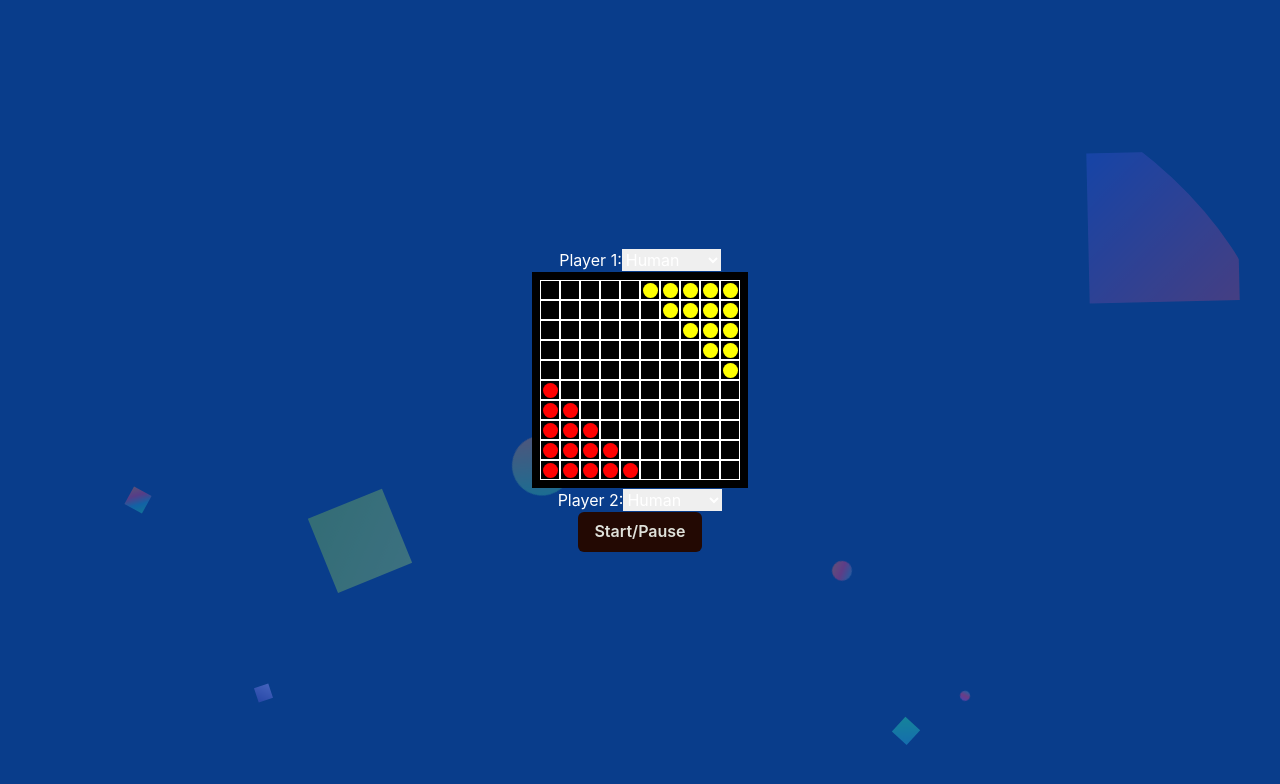
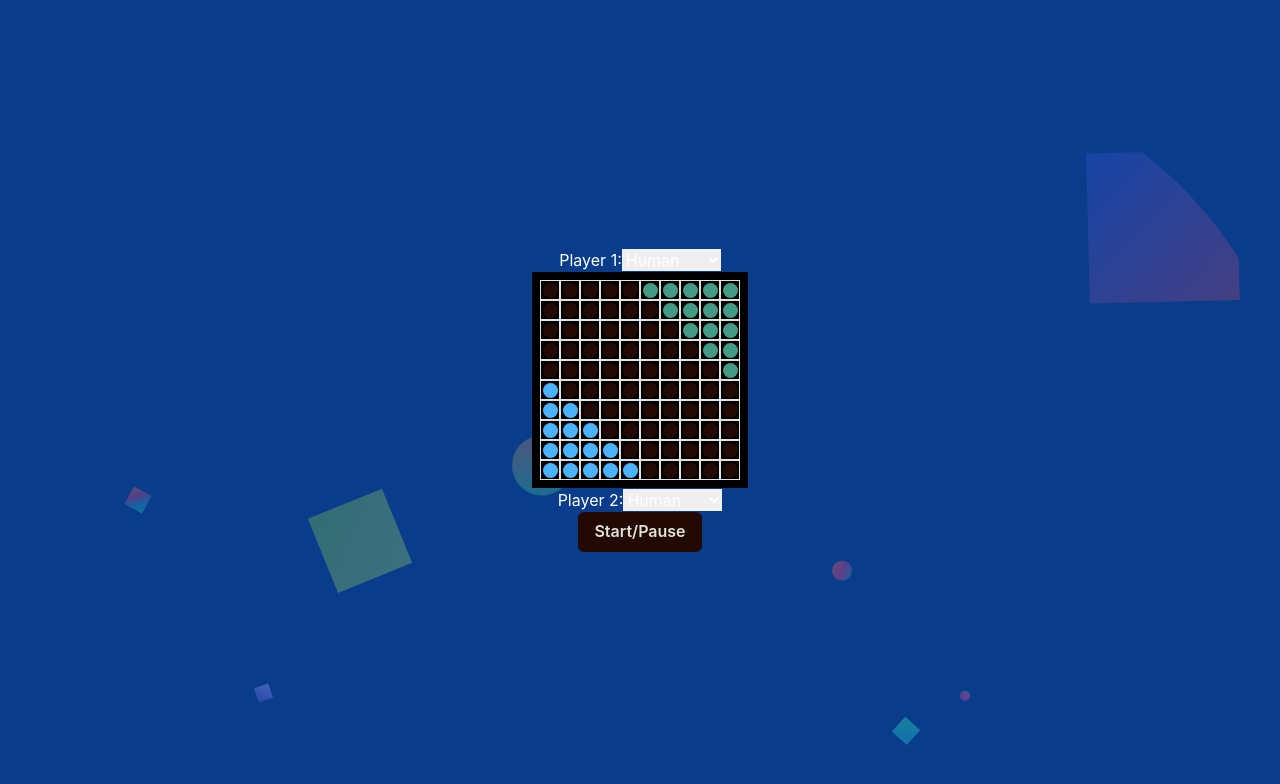
Before and after one commit to cholazzzb/toro-web-vercel, a Next.js app: page /projects/ai-halma in a window 1280 px wide. Shown: the top 784 px of the page. Built offline with nearby package versions, Linux system fonts and the light colour scheme.

Commit message:
chore: update board color

```diff
--- a/components/projects/ai-halma/Square.module.css
+++ /dev/null
@@ -1,34 +0,0 @@
-.square {
-  border: solid 1px white;
-  width: 20px;
-  height: 20px;
-  display: flex;
-  justify-content: center;
-  align-items: center;
-}
-
-.empty {
-}
-
-.piece {
-  display: inline-block;
-  width: 15px;
-  height: 15px;
-  border-radius: 50%;
-}
-
-.red {
-  background-color: red;
-}
-
-.yellow {
-  background-color: yellow;
-}
-
-.green {
-  background-color: green;
-}
-
-.blue {
-  background-color: blue;
-}
--- a/components/projects/ai-halma/Square.tsx
+++ b/components/projects/ai-halma/Square.tsx
@@ -1,26 +1,58 @@
 import { memo } from "react";
-import styles from "./Square.module.css";
+import { mainTheme } from "src/theme";
 
 type SquareProps = {
   piece: number;
 };
 
 const Square = memo(({ piece }: SquareProps) => {
-  const squareStyles = [
-    styles.empty,
-    styles.red,
-    styles.yellow,
-    styles.green,
-    styles.blue,
-  ];
 
   return (
-    <div className={styles.square}>
-      <span className={`${styles.piece} ${squareStyles[piece]}`}></span>
-    </div>
+    <SquareContainer>
+      <PieceContainer piece={piece} />
+    </SquareContainer>
   );
 });
 
 Square.displayName = "Square";
 
 export default Square;
+
+const SquareContainer = mainTheme.styled("div", {
+  display: "flex",
+  border: "solid 1px",
+  borderColor: "$white10",
+  width: "20px",
+  height: "20px",
+  justifyContent: "center",
+  alignItems: "center",
+});
+
+const PieceContainer = ({ piece }: { piece: number }) => {
+  const backgroundColor = (() => {
+    switch (piece) {
+      case 0:
+        return "$black10";
+      case 1:
+        return "$blue10";
+      case 2:
+        return "$green10";
+      case 3:
+        return "$blue10";
+      case 4:
+        return "$green0";
+      default:
+        return "$black10";
+    }
+  })();
+
+  const Piece = mainTheme.styled("span", {
+    display: "inline-block",
+    width: "15px",
+    height: "15px",
+    borderRadius: "50%",
+    backgroundColor,
+  });
+
+  return <Piece />;
+};
--- a/package.json
+++ b/package.json
@@ -19,6 +19,7 @@
     "@chakra-ui/react": "^1.7.3",
     "@emotion/react": "^11",
     "@emotion/styled": "^11",
+    "@stitches/react": "^1.2.8",
     "framer-motion": "^4",
     "next": "^12.0.7",
     "react": "17.0.2",
--- a/src/theme/colors.ts
+++ b/src/theme/colors.ts
@@ -1,6 +1,6 @@
 const colors = {
   white: {
-    10: "e0e2db",
+    10: "#e0e2db",
   },
   black: {
     10: "#230903",
--- a/src/theme/index.ts
+++ b/src/theme/index.ts
@@ -1,4 +1,5 @@
 import { extendTheme } from "@chakra-ui/react";
+import { createStitches } from "@stitches/react";
 import buttonTheme from "./button";
 import colors from "./colors";
 
@@ -26,3 +27,15 @@ const theme = extendTheme({
 });
 
 export default theme;
+
+export const mainTheme = createStitches({
+  theme: {
+    colors: {
+      white10: "#e0e2db",
+      black10: "#230903",
+      blue10: "#4bb3fd",
+      gray10: "#545e75",
+      green10: "#439a86",
+    },
+  },
+});
```
Also changed, not shown: 1 other file (tests, documents, lock files or other folders).
